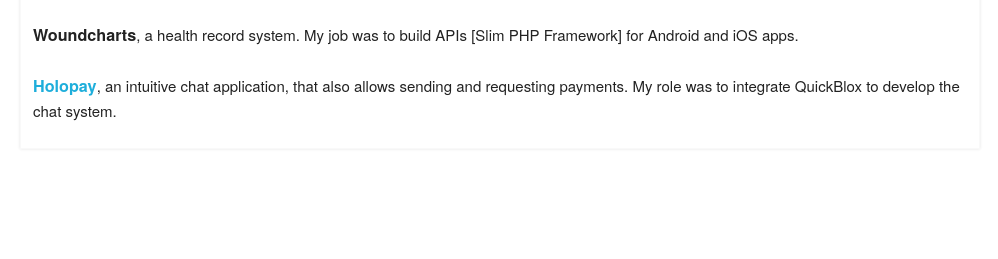
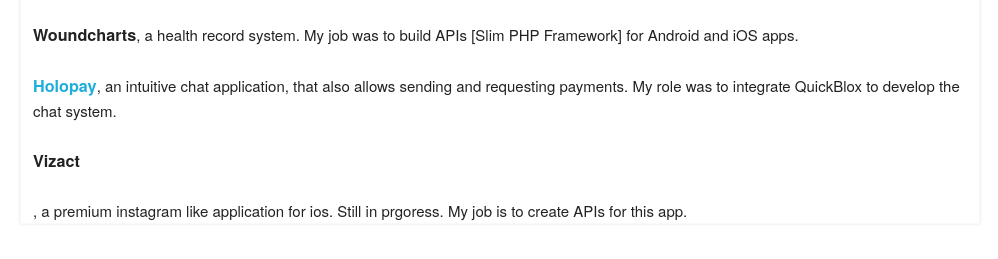
Before and after one commit to swport/swport.github.io, a plain HTML site: page index.html in a window 1280 px wide. Shown: the part 485-744 px from the top of the page, without its empty margins (140-1138 px from the left). Drawn offline with Linux system fonts and the light colour scheme.

Commit message:
updated for new project

```diff
--- a/index.html
+++ b/index.html
@@ -100,6 +100,7 @@
             <p><b>Universal Casting</b>, a social networking web app for casting industry. This platform allows users to search for talents, send connection request, create posts of differnt kinds, like & comment on posts, and a lot more. My role was to create the entire platform.</p>
             <p><b>Woundcharts</b>, a health record system. My job was to build APIs [Slim PHP Framework] for Android and iOS apps.</p>
             <p><b><a href="https://www.holopay.co" target="_blank">Holopay</a></b>, an intuitive chat application, that also allows sending and requesting payments. My role was to integrate QuickBlox to develop the chat system.</p>
+            <p><b>Vizact</b></p>, a premium instagram like application for ios. Still in prgoress. My job is to create APIs for this app.
         </div>
     </div>
 </body>
```
